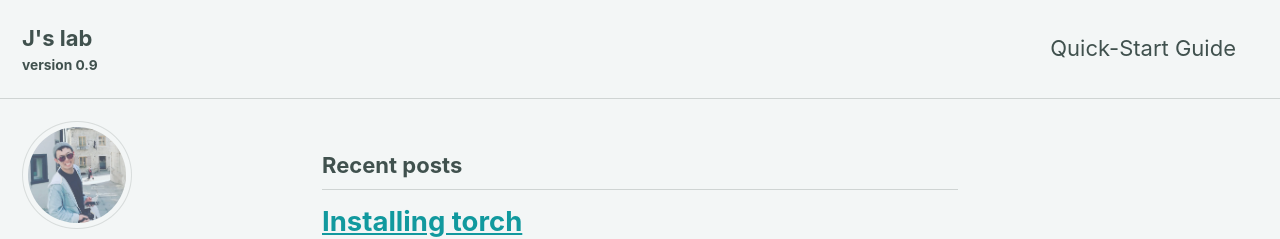
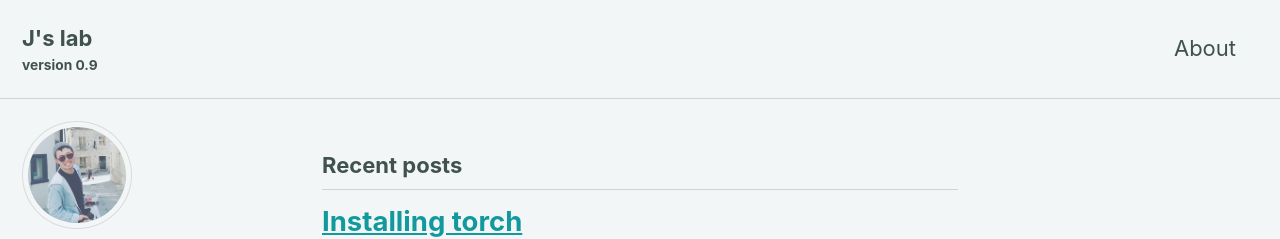
Before and after one commit to sjang3/sjang3.gitHub.io, a Jekyll site: the page built from index.html, in a window 1280 px wide and 900 px high. Shown: the top 239 px of the window. Built offline with Jekyll 4.4.1, drawn with Linux system fonts in a browser that asks for light colours; cached includes are drawn as plain includes; nearby versions of some CDN libraries; the list of posts is cut into pages by our own code.

```diff
--- a/_data/navigation.yml
+++ b/_data/navigation.yml
@@ -1,7 +1,7 @@
 # main links
 main:
-  - title: "Quick-Start Guide"
-    url: /_posts/Installing Torch.md
+  - title: "About"
+    url: /about/
   # - title: "About"
   #   url: https://mmistakes.github.io/minimal-mistakes/about/
   # - title: "Sample Posts"
```
Also changed, not shown: _posts/About.md (added, +2 -0 lines).
